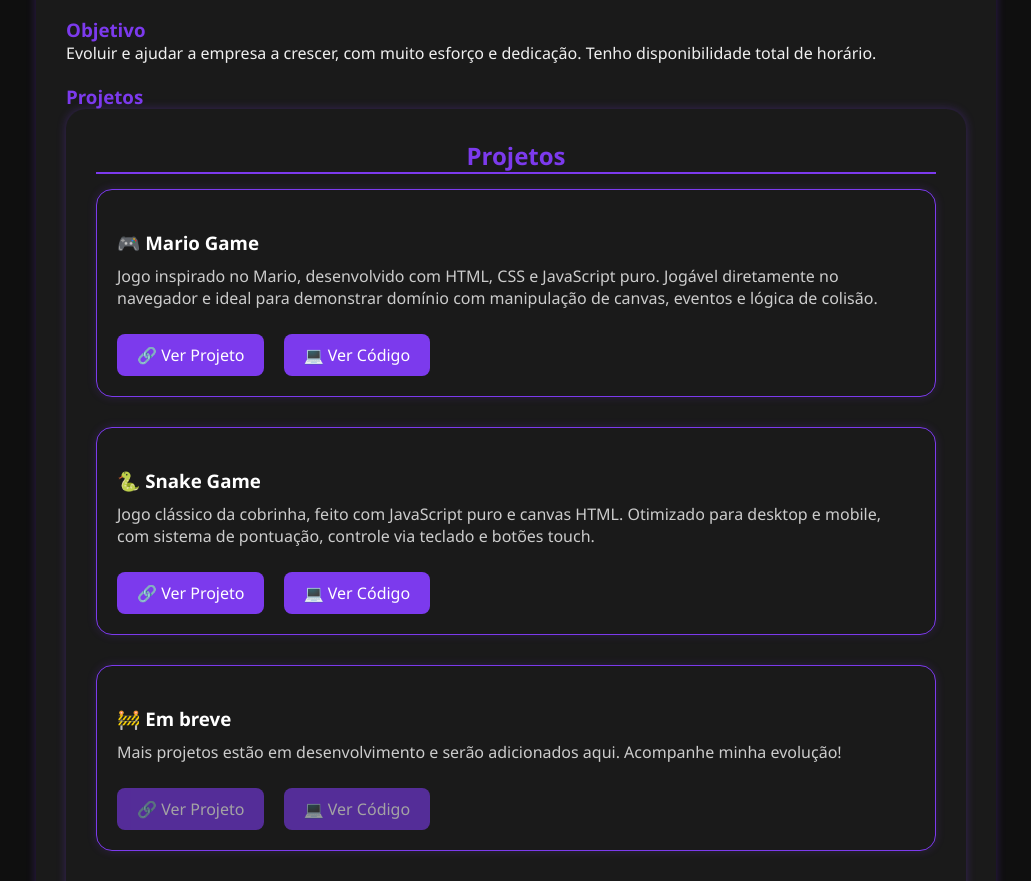
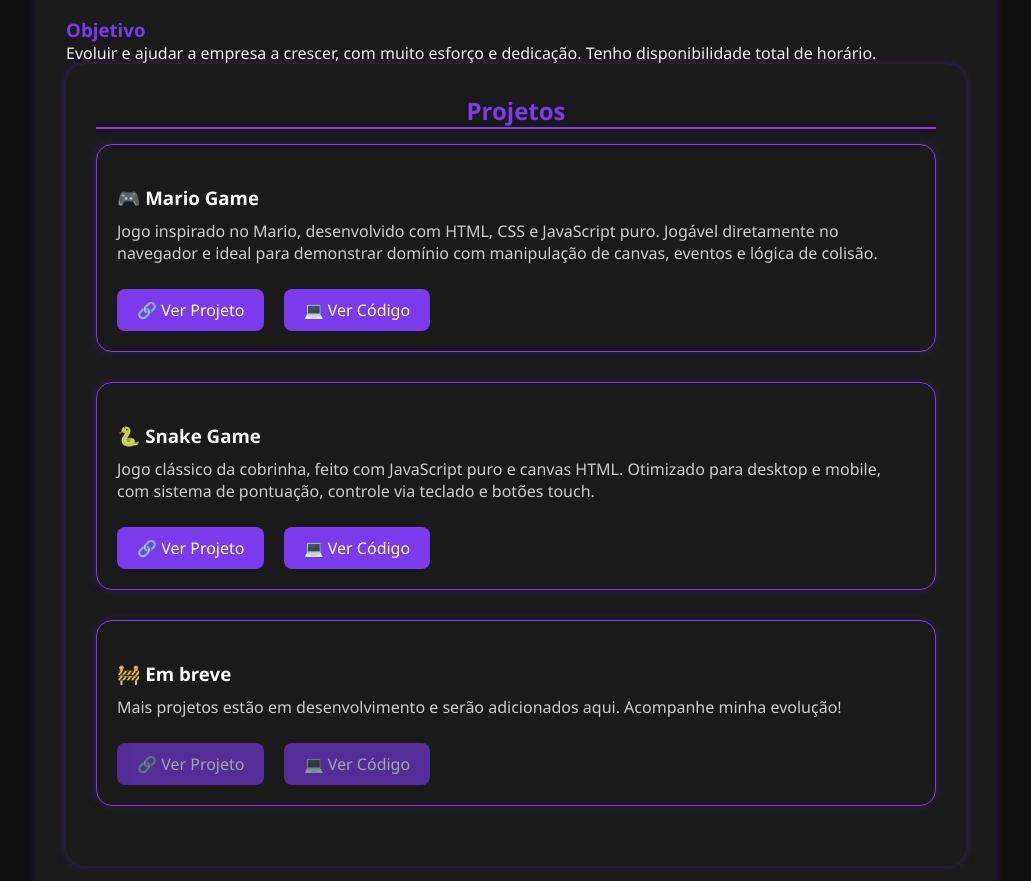
Before and after one commit to Daniel-silva-dev/myPortfolio, a website built with Vite: page index.html in a window 1280 px wide. Shown: the part 1066-1947 px from the top of the page, without its empty margins (124-1155 px from the left). Built offline with nearby package versions, Linux system fonts and the light colour scheme.

Commit message:
Update index.html

```diff
--- a/index.html
+++ b/index.html
@@ -62,7 +62,6 @@
       </ul>
       <h3>Objetivo</h3>
       <p>Evoluir e ajudar a empresa a crescer, com muito esforço e dedicação. Tenho disponibilidade total de horário.</p>
-      <h3>Projetos</h3>
      <section id="projetos" class="section reveal">
   <h2>Projetos</h2>
 
```
